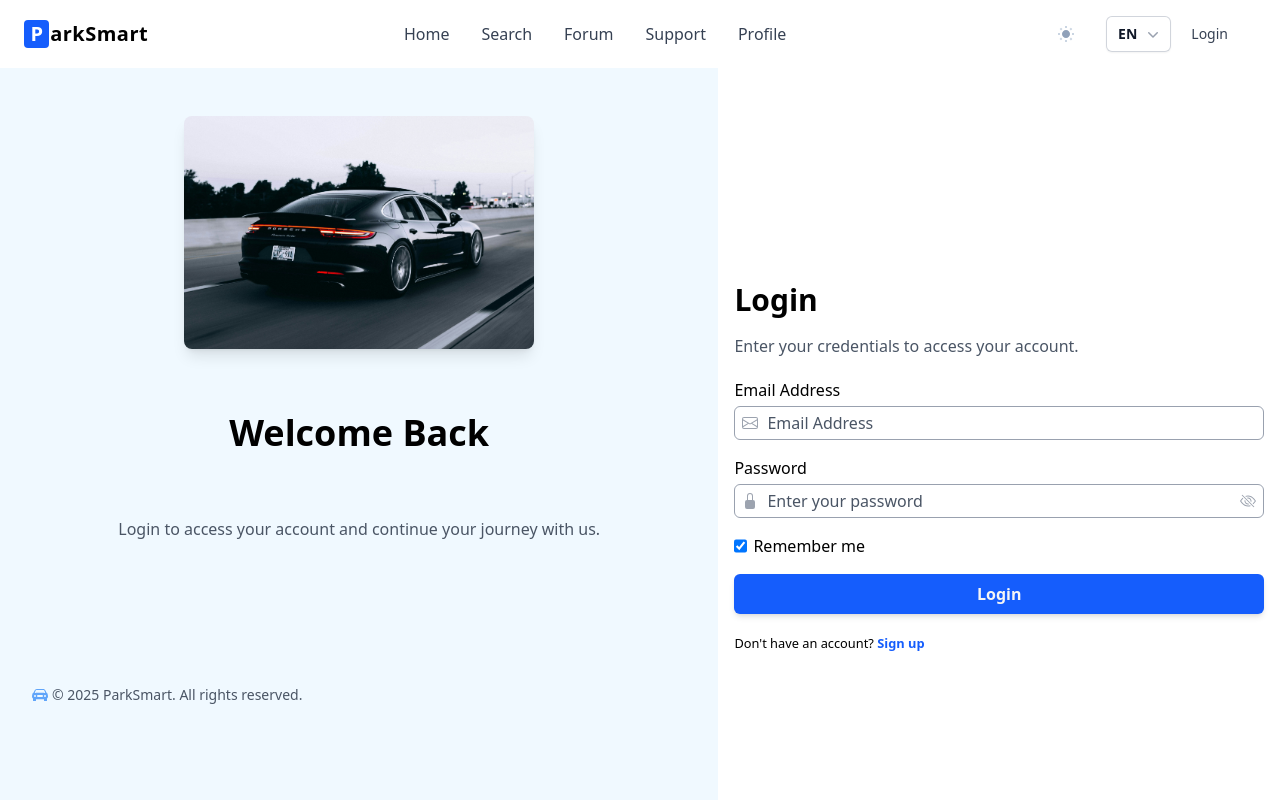
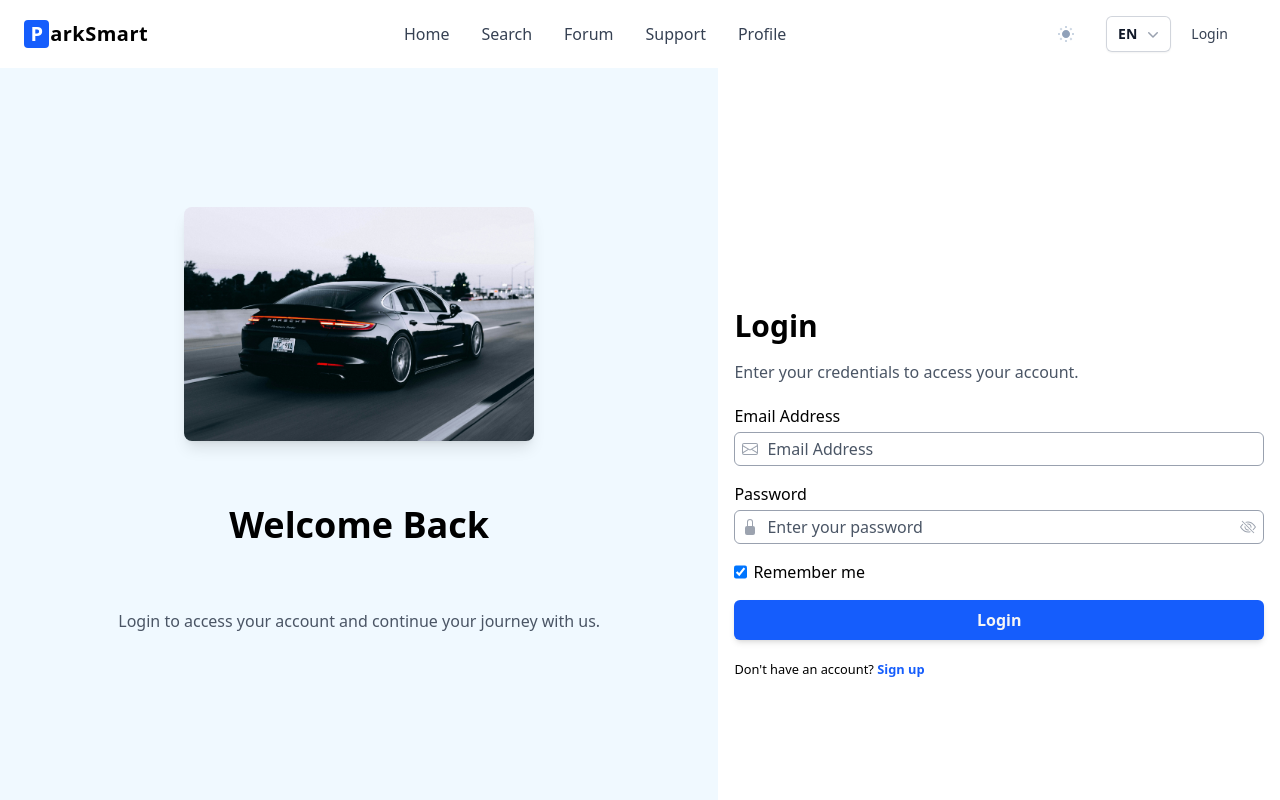
Before and after one commit to WRT4/SC2006-ParkSmart, a React (Vite) app in the folder lab3/app/: page /login in a window 1280 px wide. Shown: the top 800 px of the page. Built offline with nearby package versions, Linux system fonts and the light colour scheme.

Commit message:
ui fix for login&signup

```diff
--- a/lab3/app/src/pages/LoginPage.jsx
+++ b/lab3/app/src/pages/LoginPage.jsx
@@ -59,7 +59,7 @@ export default function LoginPage() {
       <div className="flex min-h-full min-w-full flex-col min-[600px]:flex-row">
         <section className="flex grow flex-col gap-4 bg-sky-50 p-8 sm:gap-8 lg:gap-32 dark:bg-gray-800 dark:text-white">
           {/* <Title colorDark="text-black"></Title> */}
-          <div className="flex flex-col items-center gap-8 p-4 lg:gap-16">
+          <div className="flex flex-col items-center justify-center gap-8 p-4 lg:gap-16 min-h-[80vh]">
             <img
               src="./car.jpg"
               alt="Image of a car"
--- a/lab3/app/src/pages/SignUpPage.jsx
+++ b/lab3/app/src/pages/SignUpPage.jsx
@@ -58,7 +58,7 @@ export default function SignUpPage() {
     <>
       <Header></Header>
       <div className="signup flex min-h-full min-w-full flex-col min-[600px]:flex-row">
-        <section className="flex grow flex-col items-center gap-4 bg-sky-50 p-8 sm:gap-8 lg:gap-10 dark:bg-gray-800 dark:text-white">
+        <section className="flex grow flex-col items-center justify-center gap-4 bg-sky-50 p-8 sm:gap-8 lg:gap-10 dark:bg-gray-800 dark:text-white min-h-[80vh]">
           {/* <Title colorDark="text-black"></Title> */}
 
           <p className="2xl:text-4x; max-w-[350px] text-xl font-bold min-[400px]:text-2xl min-[450px]:text-3xl min-[600px]:text-start">
```
